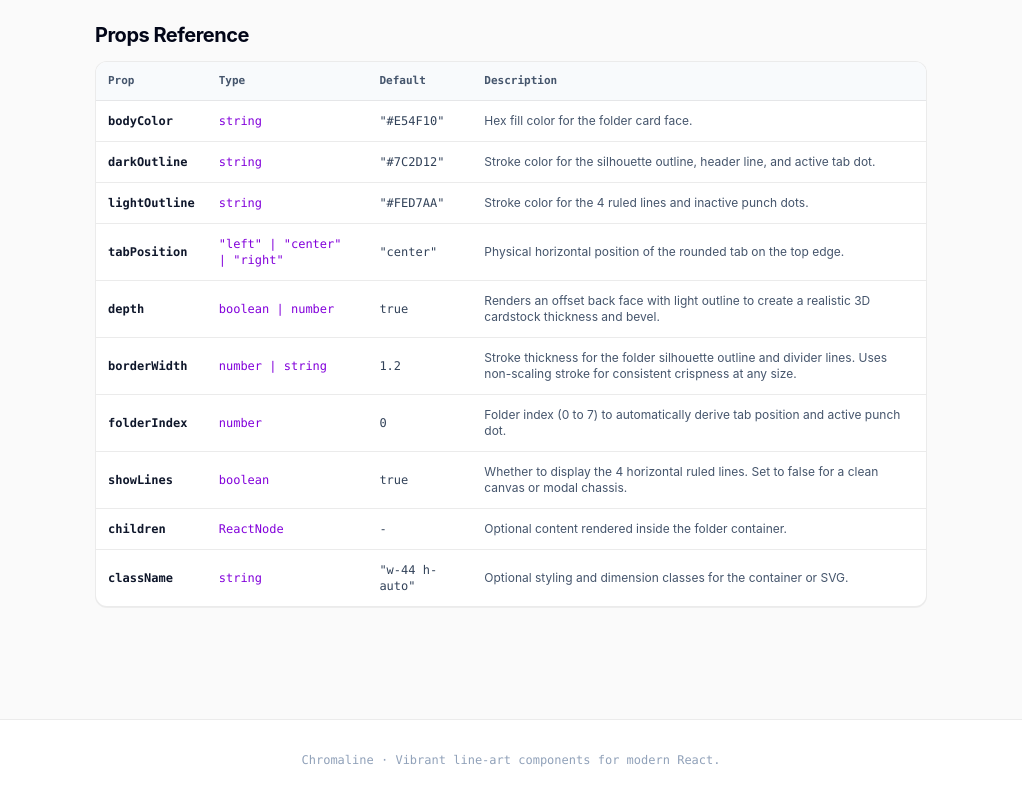
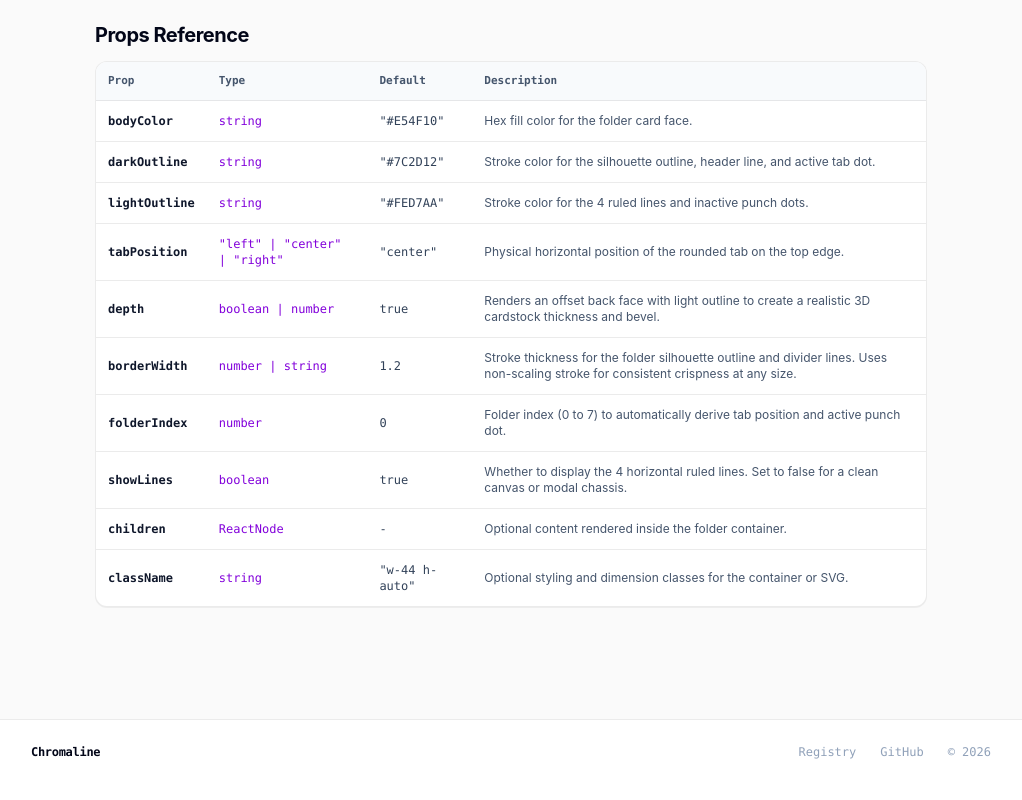
Before and after one commit to ThaminduDasanayake/chromaline, a Next.js app: page /components/folder in a window 1280 px wide. Shown: the part 1314-2114 px from the top of the page, without its empty margins (129-1151 px from the left). Built offline with nearby package versions, Linux system fonts and the light colour scheme.

Commit message:
refactor: update site footer layout and component registry JSON files

```diff
--- a/components/layout/site-footer.tsx
+++ b/components/layout/site-footer.tsx
@@ -1,11 +1,37 @@
 import React from "react";
+import Link from "next/link";
 
 export function SiteFooter({ className = "" }: { className?: string }) {
   return (
-    <footer
-      className={`mt-auto border-t border-slate-200/80 bg-white px-6 py-8 text-center font-mono text-xs text-slate-400 ${className}`}
-    >
-      <p>Chromaline · Vibrant line-art components for modern React.</p>
+    <footer className={`mt-auto border-t border-slate-200/80 bg-white ${className}`}>
+      <div className="mx-auto flex w-full max-w-5xl items-center justify-between px-6 py-6 sm:px-8">
+        <Link
+          href="/"
+          className="font-mono text-xs font-bold tracking-tight text-slate-950 transition-opacity hover:opacity-80"
+        >
+          Chromaline
+        </Link>
+
+        <div className="flex items-center gap-6 font-mono text-xs text-slate-400">
+          <a
+            href="/r/index.json"
+            target="_blank"
+            rel="noreferrer"
+            className="transition-colors hover:text-slate-900"
+          >
+            Registry
+          </a>
+          <a
+            href="https://github.com/lucasmarkes/hairline"
+            target="_blank"
+            rel="noreferrer"
+            className="transition-colors hover:text-slate-900"
+          >
+            GitHub
+          </a>
+          <span>© 2026</span>
+        </div>
+      </div>
     </footer>
   );
 }
```
Also changed, not shown: public/r/seek.json (+1 -1 lines), public/r/select-bar.json (+1 -1 lines), public/r/index.json.
